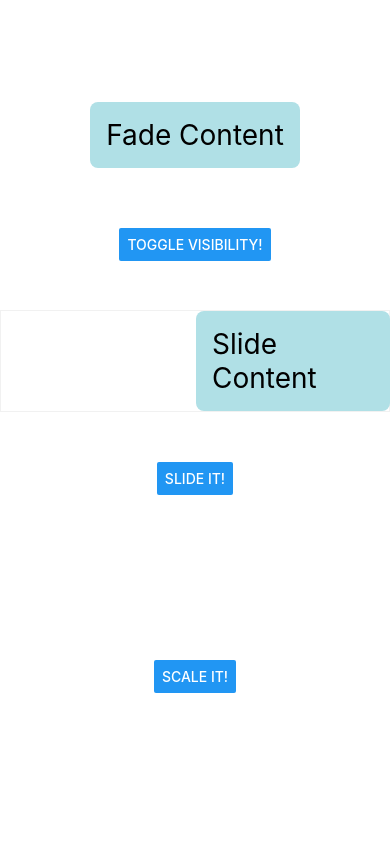
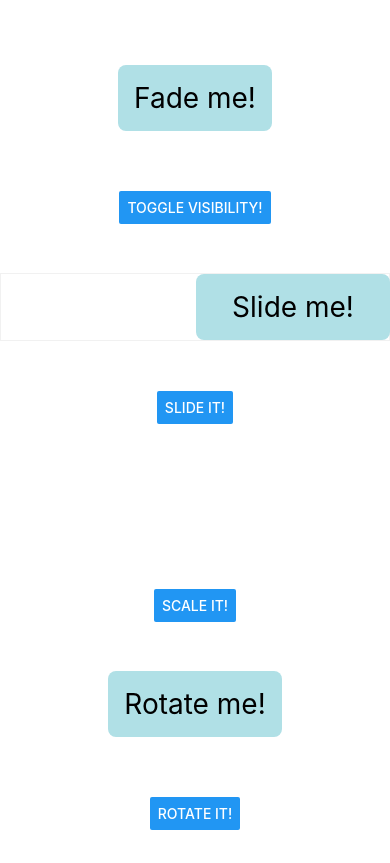
Before and after one commit to PetzInfo/ReactNativeAnimated, a React Native app: screen / in a window 390 px wide. Both pictures are taken after a click on the button "TOGGLE VISIBILITY!". Built offline with nearby package versions, Linux system fonts and the light colour scheme.

Commit message:
update scaleVie usage

```diff
--- a/screens/HomeScreen.tsx
+++ b/screens/HomeScreen.tsx
@@ -4,38 +4,51 @@ import { View, Text, StyleSheet, Button, SafeAreaView, Dimensions } from 'react-
 import FadeView from '../animations/FadeView';
 import SlideView from '../animations/SlideView';
 import ScaleView from '../animations/ScaleView';
+import RotateView from '../animations/RotationView';
+
 
 const HomeScreen: React.FC = () => {
     const [visibility, setVisibility] = useState(false);
     const [slideVisibility, setSlideVisibility] = useState(false);
-    const [scaleVisibility, setScaleVisibility] = useState(false);
+    const [scaleSize, setScaleSize] = useState(0);
+    const [rotation, setRotation] = useState(false);
 
     const getScreenWidth = () => {
         return Math.round(Dimensions.get('window').width);
     };
 
+    const toggleScaleSize = () => {
+        setScaleSize((prevSize) => (prevSize + 1) % 3);
+    }
+
     return (
         <SafeAreaView style={styles.container}>
 
             <FadeView style={styles.fadingContainer} visibility={visibility}>
-                <Text style={styles.fadingText}>Fade Content</Text>
+                <Text style={styles.fadingText}>Fade me!</Text>
             </FadeView>
             <View style={styles.buttonRow}>
                 <Button title="Toggle visibility!" onPress={() => setVisibility(prev => !prev)} />
             </View>
             <View style={styles.containerForSlide} >
                 <SlideView style={styles.slidingContainer} visible={slideVisibility}>
-                    <Text style={styles.fadingText}>Slide Content</Text>
+                    <Text style={styles.fadingText}>Slide me!</Text>
                 </SlideView>
             </View>
             <View style={styles.buttonRow}>
                 <Button title="Slide it!" onPress={() => setSlideVisibility(prev => !prev)} />
             </View>
-            <ScaleView style={styles.scalingContainer} visible={scaleVisibility}>
-                <Text style={styles.scalingText}>Scale Content</Text>
+            <ScaleView style={styles.scalingContainer} size={scaleSize}>
+                <Text style={styles.scalingText}>Scale me!</Text>
             </ScaleView>
             <View style={styles.buttonRow}>
-                <Button title="Scale it!" onPress={() => setScaleVisibility(prev => !prev)} />
+                <Button title="Scale it!" onPress={toggleScaleSize} />
+            </View>
+            <RotateView style={styles.fadingContainer} rotate={rotation}>
+                <Text style={styles.fadingText}>Rotate me!</Text>
+            </RotateView>
+            <View style={styles.buttonRow}>
+                <Button title="Rotate it!" onPress={() => setRotation(prev => !prev)} />
             </View>
 
 
@@ -45,11 +58,11 @@ const HomeScreen: React.FC = () => {
 
 const styles = StyleSheet.create({
     container: {
-      flex: 1,
-      alignItems: 'center',
-      justifyContent: 'center',
-      width: '100%',
-      height: '100%',
+        marginTop: 100,
+        flex: 1,
+        alignItems: 'center',
+        justifyContent: 'center',
+        width: '100%',
     },
     fadingContainer: {
       padding: 16,
```
